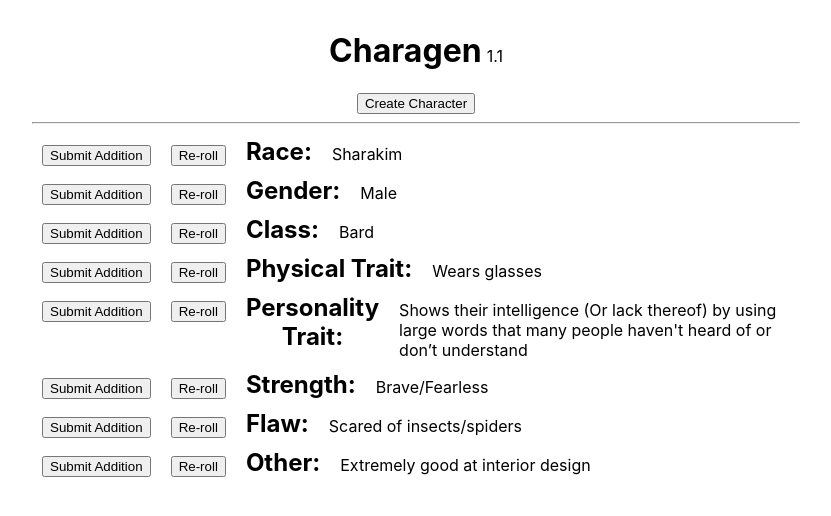
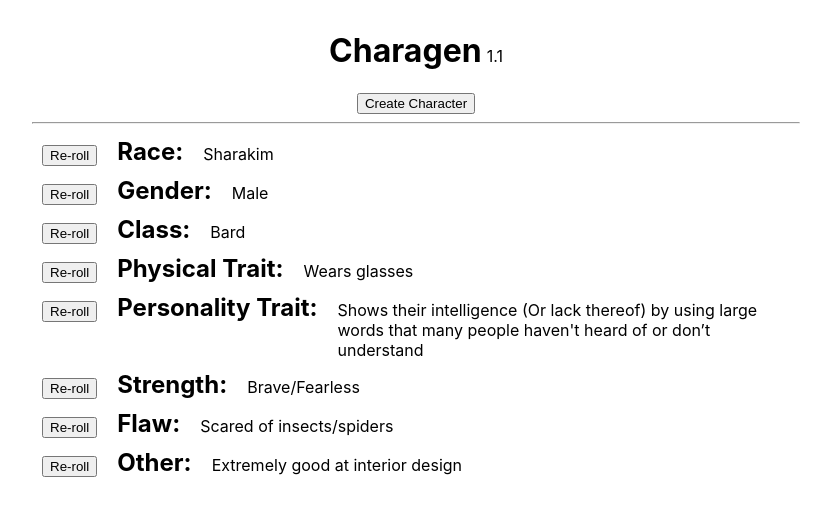
Before and after one commit to CadetTheGreat/charagen, a React (Create React App) app: page / in a window 1280 px wide. Shown: the top 516 px of the page, without its empty margins (224-1055 px from the left). Built offline with nearby package versions, Linux system fonts and the light colour scheme.

Commit message:
Reroll works.

```diff
--- a/src/App.css
+++ b/src/App.css
@@ -35,6 +35,10 @@
 }
 
 .char-button {
+   white-space: nowrap;
+}
+
+.char-key {
    white-space: nowrap;
 }
 
--- a/src/App.js
+++ b/src/App.js
@@ -8,6 +8,24 @@ class App extends React.Component {
    state = {
       vals: []
    };
+
+   rerollVal = (key,index) => {
+       let vals = [...this.state.vals]
+       let local_lists = lists[key]
+       let keys = Object.keys(local_lists)
+       let num = Math.floor(keys.length * Math.random())
+
+       vals[index] = {
+           name: key,
+           val: keys[num]
+       }
+
+       console.log(vals)
+
+       this.setState({
+           vals
+       });
+   }
 
    generateCharacter = () => {
       let vals = []
@@ -30,16 +48,16 @@ class App extends React.Component {
    }
 
   render() {
-     let rows = this.state.vals.map((x) =>
-        <div className="char-row">
+     let rows = this.state.vals.map((key, index) =>
+        <div key={key.name} className="char-row">
            <div className="char-desc">
-              <button className="char-button" onClick={this.generateCharacter}>Submit Addition</button>
-              <button className="char-button" onClick={this.generateCharacter}>Re-roll</button>
-              <h2 className="char-key"><b>{x.name}:</b></h2>
-              <span> {x.val} </span>
+              <button className="char-button" onClick={() => this.rerollVal(key.name, index)}>Re-roll</button>
+              <h2 className="char-key"><b>{key.name}:</b></h2>
+              <span> {key.val} </span>
            </div>
         </div>
            )
+
    return <>
      <header>
        <h1>Charagen</h1>
```
